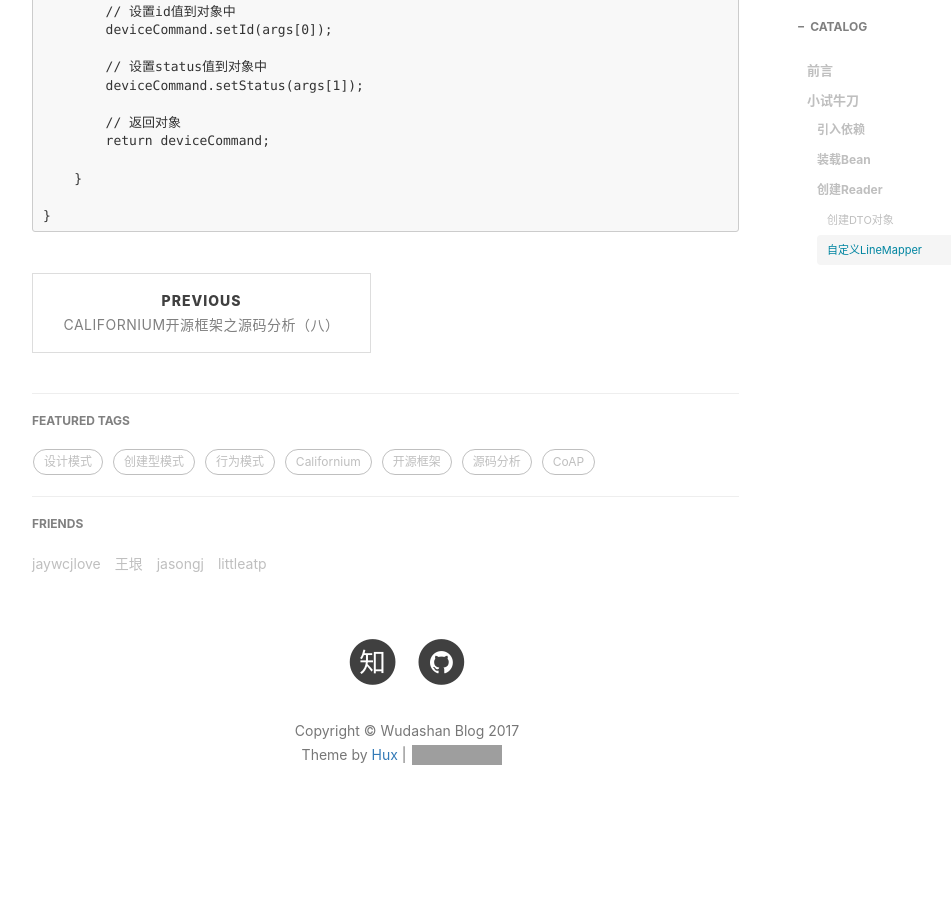
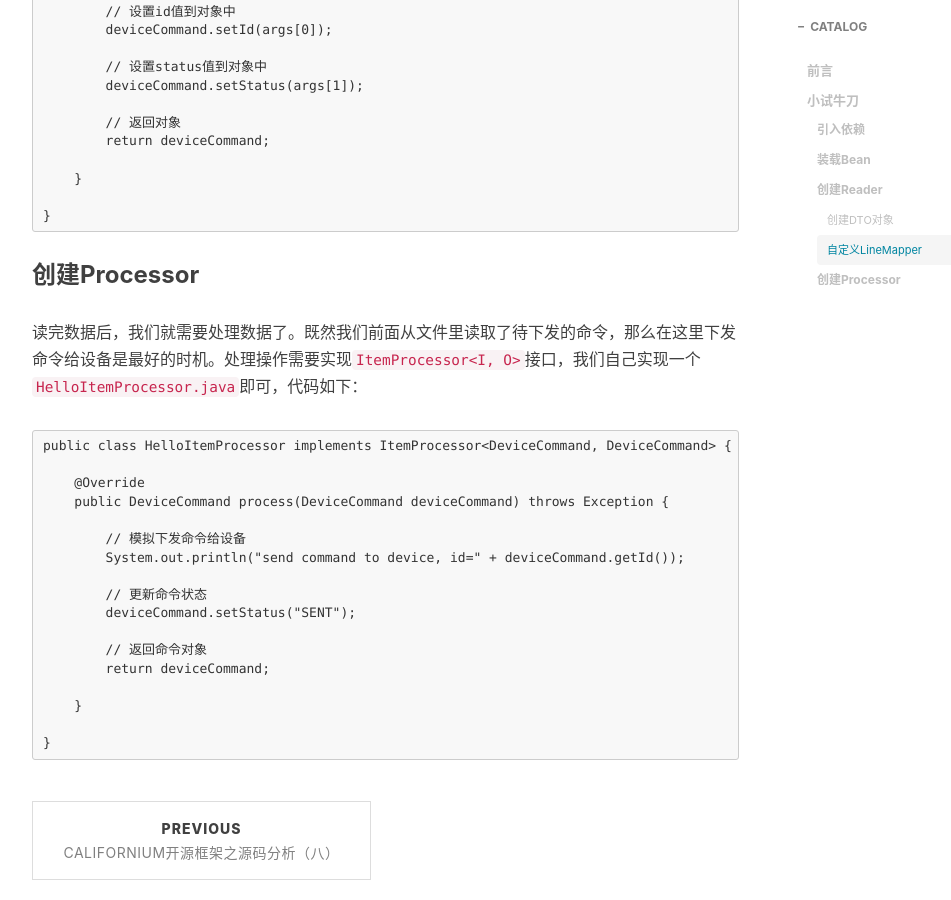
Before and after one commit to wudashan/wudashan.github.io, a Jekyll site: the page built from _posts/2017-07-23-Spring-Batch-Analysis.markdown, in a window 1280 px wide and 900 px high, scrolled down 3526 px. Shown: the whole window, without its empty margins (233-1184 px from the left). Built offline with Jekyll 4.4.1, drawn with Linux system fonts in a browser that asks for light colours; nearby versions of some CDN libraries; comment, search, counter and statistics services are not loaded; before the commit the page ends 4385 px from its top, so only the background shows below that; grey boxes are pictures that could not be loaded.

Commit message:
创建Processor

````diff
--- a/_posts/2017-07-23-Spring-Batch-Analysis.markdown
+++ b/_posts/2017-07-23-Spring-Batch-Analysis.markdown
@@ -146,3 +146,27 @@ public class HelloLineMapper implements LineMapper<DeviceCommand> {
 
 }
 ```
+
+## 创建Processor
+
+读完数据后，我们就需要处理数据了。既然我们前面从文件里读取了待下发的命令，那么在这里下发命令给设备是最好的时机。处理操作需要实现`ItemProcessor<I, O>`接口，我们自己实现一个`HelloItemProcessor.java`即可，代码如下：
+
+```
+public class HelloItemProcessor implements ItemProcessor<DeviceCommand, DeviceCommand> {
+
+    @Override
+    public DeviceCommand process(DeviceCommand deviceCommand) throws Exception {
+
+        // 模拟下发命令给设备
+        System.out.println("send command to device, id=" + deviceCommand.getId());
+
+        // 更新命令状态
+        deviceCommand.setStatus("SENT");
+
+        // 返回命令对象
+        return deviceCommand;
+
+    }
+
+}
+```
````
